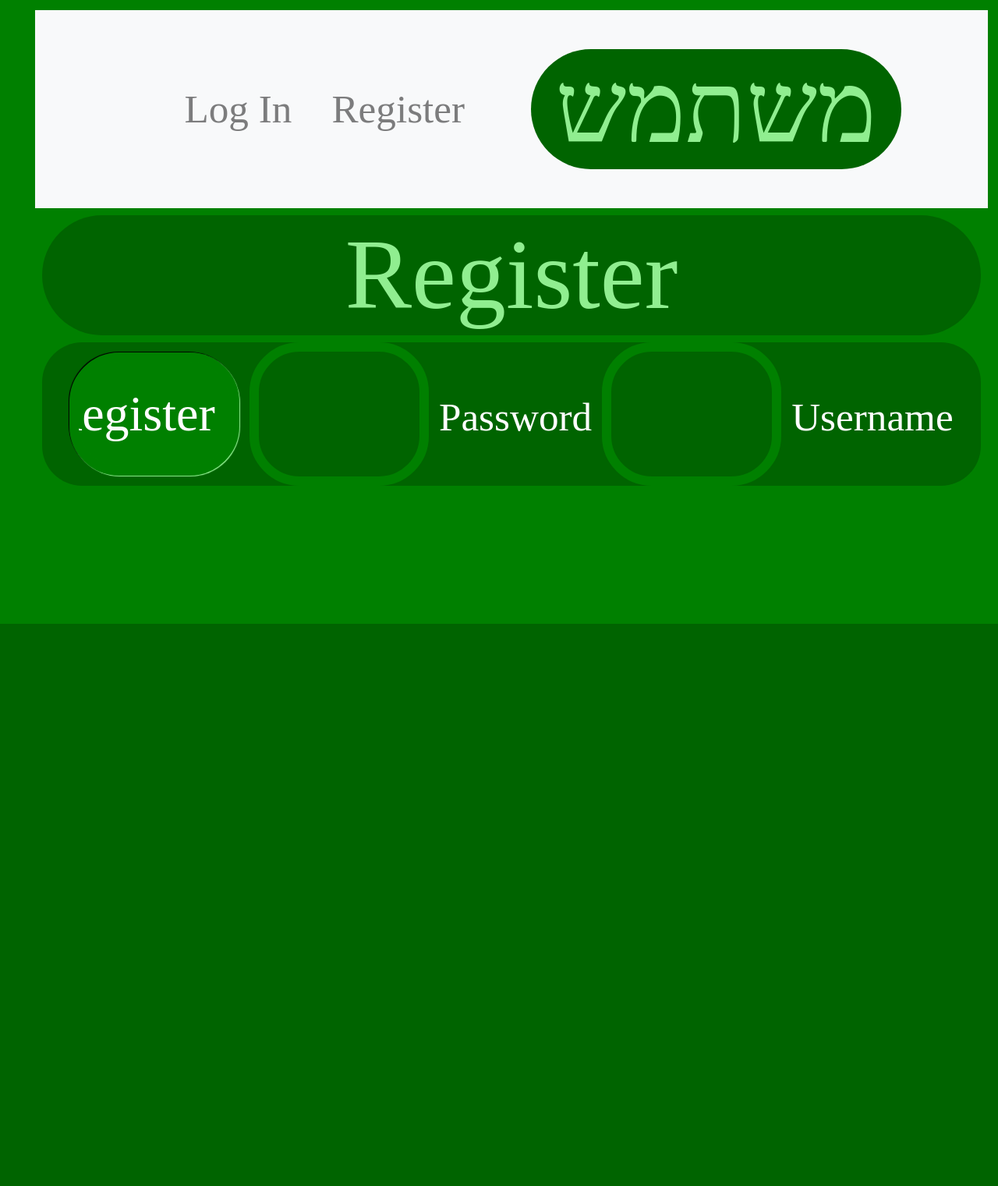
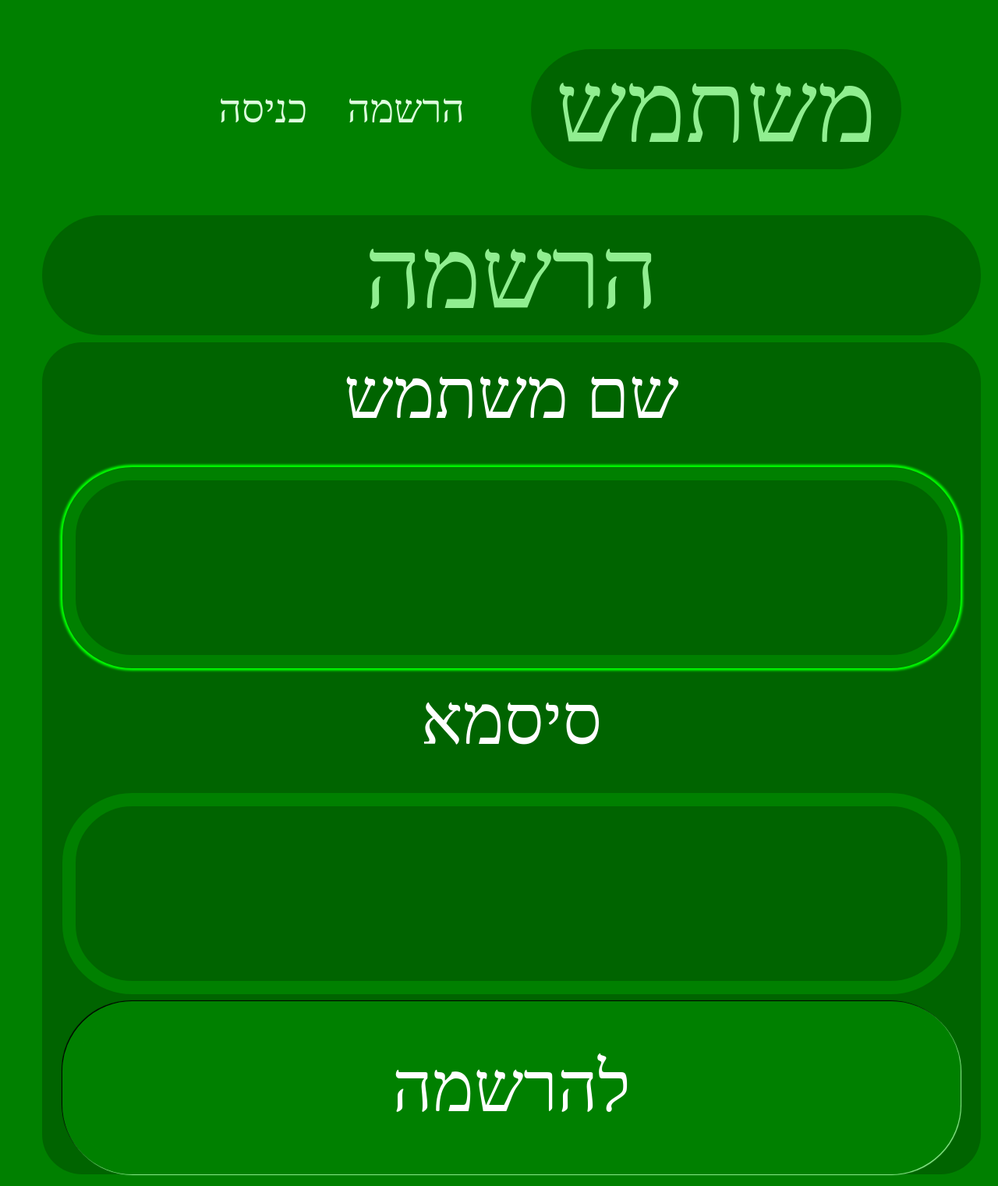
Before and after one commit to nirtsabar/FIGlu, a Flask app: template templates/auth/register.html in a window 1280 px wide. Shown: the whole page at 78% size. Before the commit the page ends 800 px from the top, so only its background shows below. Run offline with Flask 2, Linux system fonts and the light colour scheme; the template is opened without the code that fills it, so the values that code supplies are empty; some libraries are stand-ins or nearby versions.

Commit message:
tip dblclick

```diff
--- /dev/null
+++ b/TESTING.SQL
@@ -0,0 +1,4 @@
+.open user
+.DATABASES
+.TABLES
+.HELP
--- a/app.py
+++ b/app.py
@@ -9,7 +9,7 @@ def create_app(test_config=None):
     app = Flask(__name__, instance_relative_config=True)
     app.config.from_mapping(
         SECRET_KEY='dev',
-        DATABASE=os.path.join(app.instance_path, 'flaskr.sqlite'),
+        DATABASE=os.path.join(app.instance_path, 'FIGlu.sqlite'),
     )
 
     if test_config is None:
@@ -30,26 +30,21 @@ def create_app(test_config=None):
     def hello():
         return 'Hello, World!'
 
+    @auth.login_required
+    @app.route("/")
+    def home():
+        # db.init_db()
+        auth.get_db()
+        return render_template("index.html")
+
+    @app.errorhandler(404)
+    def not_found(error):
+        return render_template('error.html'), 404
+
     return app
 
 
-IGlu_app = create_app()
-
-
-IGlu_app.register_blueprint(auth.bp)
-
-
-@IGlu_app.route("/")
-def home():
-    db.init_db()
-    auth.get_db()
-    return render_template("index.html", nav1='התחלה')
-
-
-@IGlu_app.errorhandler(404)
-def not_found(error):
-    return render_template('error.html'), 404
-
-
 if __name__ == "__main__":
+    IGlu_app = create_app()
+    IGlu_app.register_blueprint(auth.bp)
     IGlu_app.run()
--- a/auth.py
+++ b/auth.py
@@ -5,6 +5,7 @@ from flask import (
     current_app, Blueprint, flash, g, redirect, render_template, request, session, url_for
 )
 from werkzeug.security import check_password_hash, generate_password_hash
+
 
 # from FIGlu.db import get_db
 
@@ -43,7 +44,7 @@ def register():
         elif not password:
             error = 'Password is required.'
         elif db.execute(
-            'SELECT id FROM user WHERE username = ?', (username,)
+                'SELECT id FROM user WHERE username = ?', (username,)
         ).fetchone() is not None:
             error = 'User {} is already registered.'.format(username)
 
@@ -56,9 +57,8 @@ def register():
             return redirect(url_for('auth.login'))
 
         flash(error)
+    return render_template('auth/register.html')
 
-
-############
 @bp.route('/login', methods=('GET', 'POST'))
 def login():
     if request.method == 'POST':
@@ -78,7 +78,7 @@ def login():
         if error is None:
             session.clear()
             session['user_id'] = user['id']
-            return redirect(url_for('index'))
+            return redirect(url_for('home'))
 
         flash(error)
 
@@ -100,7 +100,7 @@ def load_logged_in_user():
 @bp.route('/logout')
 def logout():
     session.clear()
-    return redirect(url_for('index'))
+    return redirect(url_for('home'))
 
 
 def login_required(view):
--- a/static/css/iGC.css
+++ b/static/css/iGC.css
@@ -11,6 +11,11 @@
     height: 100vh;
     width: 97.5vw;
     direction: rtl;
+}
+
+.nav-link, .navbar, .bg-light {
+    background-color: green !important;
+    color: #ddffdd !important;
 }
 
 body {
@@ -69,8 +74,9 @@
     border-color: green;
     width: 18vw;
 }
+
 input:focus {
-            font-weight: bold;  /* Visible in the full-colour space */
+    font-weight: bold; /* Visible in the full-colour space */
     box-shadow: 0 0 3px 3px lime;
 
     /* Visible in Windows high-contrast themes */
@@ -78,6 +84,7 @@
     outline-width: 2px;
     outline-style: dotted;
 }
+
 .sBtn:focus {
     box-shadow: none;
 }
@@ -180,13 +187,21 @@
     box-shadow: 1px 1px 1px lightgreen, -1px -1px 1px black;
 }
 
+.authF {
+    width: 90vw;
+    font-size: 7vw;
+    display: inline-block;
+    text-align: center;
+}
+
 .clrBtn, .lessBtn, .moreBtn, .noteBtn {
-            width:2em;
-            color:lightgreen;
-            font-weight:bolder;
+    width: 2em;
+    color: lightgreen;
+    font-weight: bolder;
 }
+
 .noteBtn {
-            width:30vw;
+    width: 30vw;
 }
 
 .btnHlp {
--- a/templates/auth/register.html
+++ b/templates/auth/register.html
@@ -1,15 +1,16 @@
 {% extends 'base.html' %}
 
 {% block header %}
-  <h1>{% block title %}Register{% endblock %}</h1>
+	<h1>{% block title %}הרשמה{% endblock %}</h1>
 {% endblock %}
 
 {% block content %}
-  <form method="post">
-    <label for="username">Username</label>
-    <input name="username" id="username" required>
-    <label for="password">Password</label>
-    <input type="password" name="password" id="password" required>
-    <input type="submit" value="Register">
-  </form>
+	<form method="post">
+		<label for="username" class="authF">שם משתמש</label>
+		<input name="username" id="username" required class="authF" autofocus>
+		<label for="password" class="authF">סיסמא</label>
+		<input type="password" name="password" id="password" required class="authF">
+		<p></p>
+		<input type="submit" value="להרשמה" class="authF">
+	</form>
 {% endblock %}
--- a/templates/base.html
+++ b/templates/base.html
@@ -2,7 +2,7 @@
 <html lang="he">
 
 <head>
-	<title>Flask Insulin Calculator</title>
+	<title>מחשבון אינסולין ב-Flask</title>
 	<link rel="stylesheet" href="https://stackpath.bootstrapcdn.com/bootstrap/4.3.1/css/bootstrap.min.css"
 	      integrity="sha384-ggOyR0iXCbMQv3Xipma34MD+dH/1fQ784/j6cY/iJTQUOhcWr7x9JvoRxT2MZw1T" crossorigin="anonymous">
 	<link rel="stylesheet" href="{{ url_for('static', filename='css/iGC.css') }}"/>
@@ -27,39 +27,14 @@
 			{% if g.user %}
 				<li><span>{{ g.user['username'] }}</span>
 				<li><a href="{{ url_for('auth.logout') }}" class="nav-link">Log Out</a>
-			{% else %}
-				<li><a href="{{ url_for('home') }}" class="nav-link">Register</a>
-				<li><a href="{{ url_for('auth.login') }}" class="nav-link">Log In</a>
+					{% else %}
+				<li><a href="{{ url_for('auth.register') }}" class="nav-link">הרשמה</a>
+				<li><a href="{{ url_for('auth.login') }}" class="nav-link">כניסה</a>
 			{% endif %}
 		</ul>
-{#		<ul>#}
-{#			<li class="nav-item active">#}
-{#				<a class="nav-link" href="#">{{ nav1 }}<span class="sr-only">(current)</span></a>#}
-{#			</li>#}
-{#			<li class="nav-item">#}
-{#				<a class="nav-link" href="#">אפשרויות</a>#}
-{#			</li>#}
-{#			<li class="nav-item">#}
-{#				<a class="nav-link" href="#">סיכום</a>#}
-{#			</li>#}
-{#			<li class="nav-item">#}
-{#				<a class="nav-link disabled" href="#" tabindex="-1" aria-disabled="true">חסום</a>#}
-{#			</li>#}
-{#		</ul>#}
 	</div>
 </nav>
-{#<nav>#}
-{##}
-{#	<ul>#}
-{#		{% if g.user %}#}
-{#			<li><span>{{ g.user['username'] }}</span>#}
-{#			<li><a href="{{ url_for('auth.logout') }}">Log Out</a>#}
-{#				{% else %}#}
-{#			<li><a href={{ url_for('home') }}>Register</a>#}
-{#			<li><a href="{{ url_for('auth.login') }}">Log In</a>#}
-{#		{% endif %}#}
-{#	</ul>#}
-{#</nav>#}
+
 <section class="content">
 	<header>
 		{% block header %}{% endblock %}
@@ -70,6 +45,14 @@
 </section>
 </body>
 
+<style>
+    .authF {
+        width: 90vw;
+        font-size: 7vw;
+        display: inline-block;
+        text-align: center;
+    }
+</style>
 {% block content %}{% endblock %}
 
 </html>
--- a/templates/index.html
+++ b/templates/index.html
@@ -11,7 +11,7 @@
 	</div>
 	<div id="ins_form">
 		<div onmouseleave="hide_tip()">
-			<p class="has_tip" id="disclaimer" onmouseover="show_tip(this)"></p>
+			<p class="has_tip" id="disclaimer" ondblclick="show_tip(this)"></p>
 		</div>
 		<span> </span>
 		<form name="igForm" id="igForm">
```
Also changed, not shown: schema.sql (+17 -0 lines), templates/auth/login.html (+6 -16 lines), db.py (line endings or trailing spaces), instance/FIGlu.sqlite (added). Lines whose indentation alone changed are shown as unchanged.
